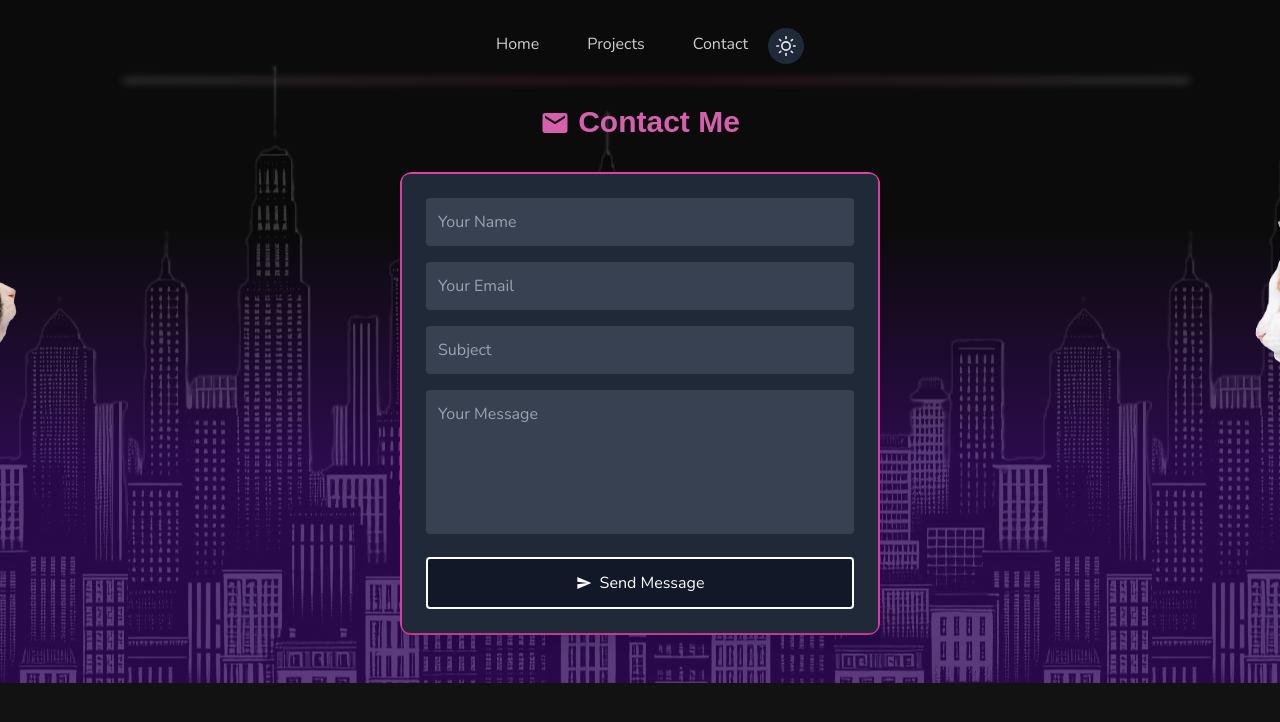
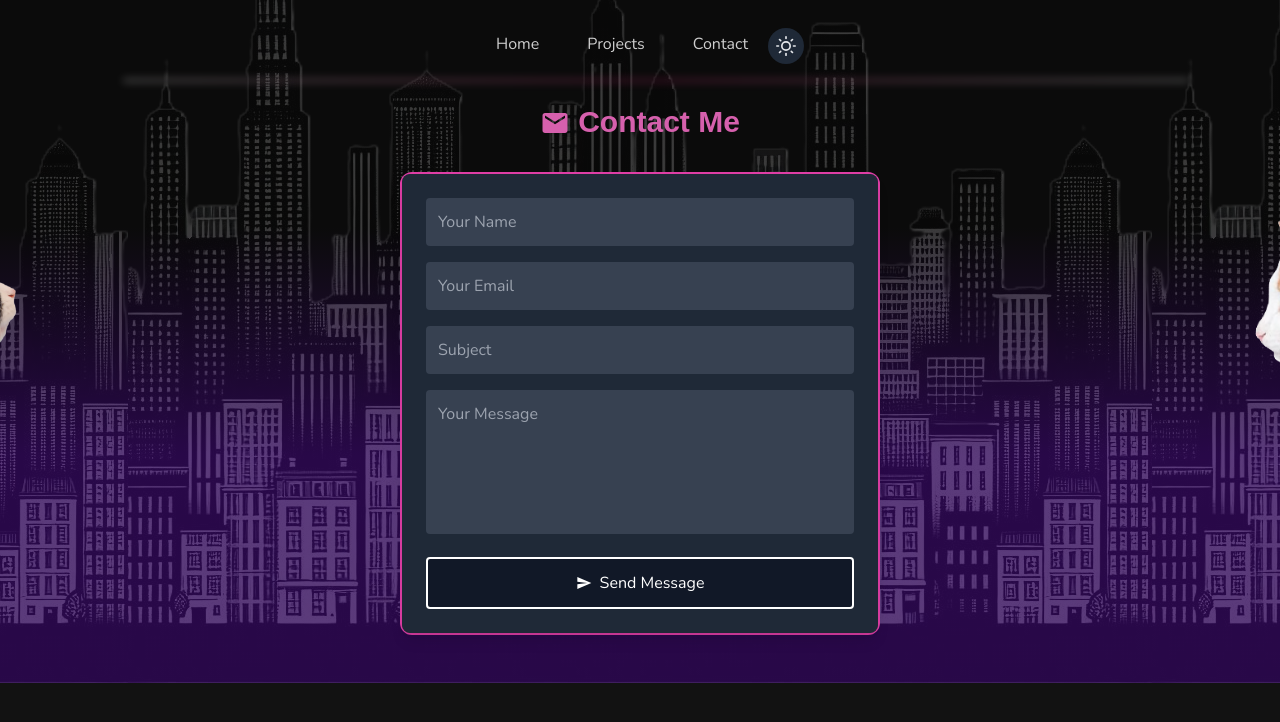
Before and after one commit to Feierstein1/ProfilePage, a Next.js app: page /contact in a window 1280 px wide. Shown: the top 722 px of the page. Built offline with nearby package versions, Linux system fonts and the light colour scheme; a web font is replaced by a local one.

Commit message:
adding style with background

```diff
--- a/src/app/contact/page.tsx
+++ b/src/app/contact/page.tsx
@@ -2,7 +2,7 @@ import Contact from '../../components/contact/Contact';
 
 const ContactPage = () => {
   return (
-    <div className="flex flex-col bg-city bg-center mix-blend-overlay">
+    <div className="flex flex-col bg-repeat-x bg-bottom mix-blend-overlay" style={{backgroundImage: "url('/city-background.jpg')"}}>
       <Contact />
     </div>
   );
--- a/src/app/page.tsx
+++ b/src/app/page.tsx
@@ -4,7 +4,7 @@ import Profile from '../components/profile/Profile'
 
 const Home = () => {
   return (
-    <div className="flex flex-col inset-0 bg-city bg-top mix-blend-overlay">
+    <div className="flex flex-col mix-blend-overlay" style={{backgroundImage: "url('/city-background.jpg')"}}>
         <Profile/>
     </div>
   );
--- a/src/app/projects/page.tsx
+++ b/src/app/projects/page.tsx
@@ -2,7 +2,7 @@ import Projects from '../../components/projects/Projects';
 
 const ProjectsPage = () => {
   return (
-    <div className="flex flex-col inset-0 bg-city bg-repeat-x bg-bottom mix-blend-overlay">
+    <div className="flex flex-col bg-repeat-x bg-bottom mix-blend-overlay" style={{backgroundImage: "url('/city-background.jpg')"}}>
       <Projects />
     </div>
   );
--- a/src/app/resume/page.tsx
+++ b/src/app/resume/page.tsx
@@ -2,7 +2,7 @@ import Resume from '../../components/resume/Resume';
 
 const ResumePage = () => {
   return (
-    <div className="flex flex-col inset-0 bg-city bg-repeat-x bg-bottom mix-blend-overlay">
+    <div className="flex flex-col bg-repeat-x bg-bottom mix-blend-overlay" style={{backgroundImage: "url('/city-background.jpg')"}}>
       <Resume />
     </div>
   );
```
